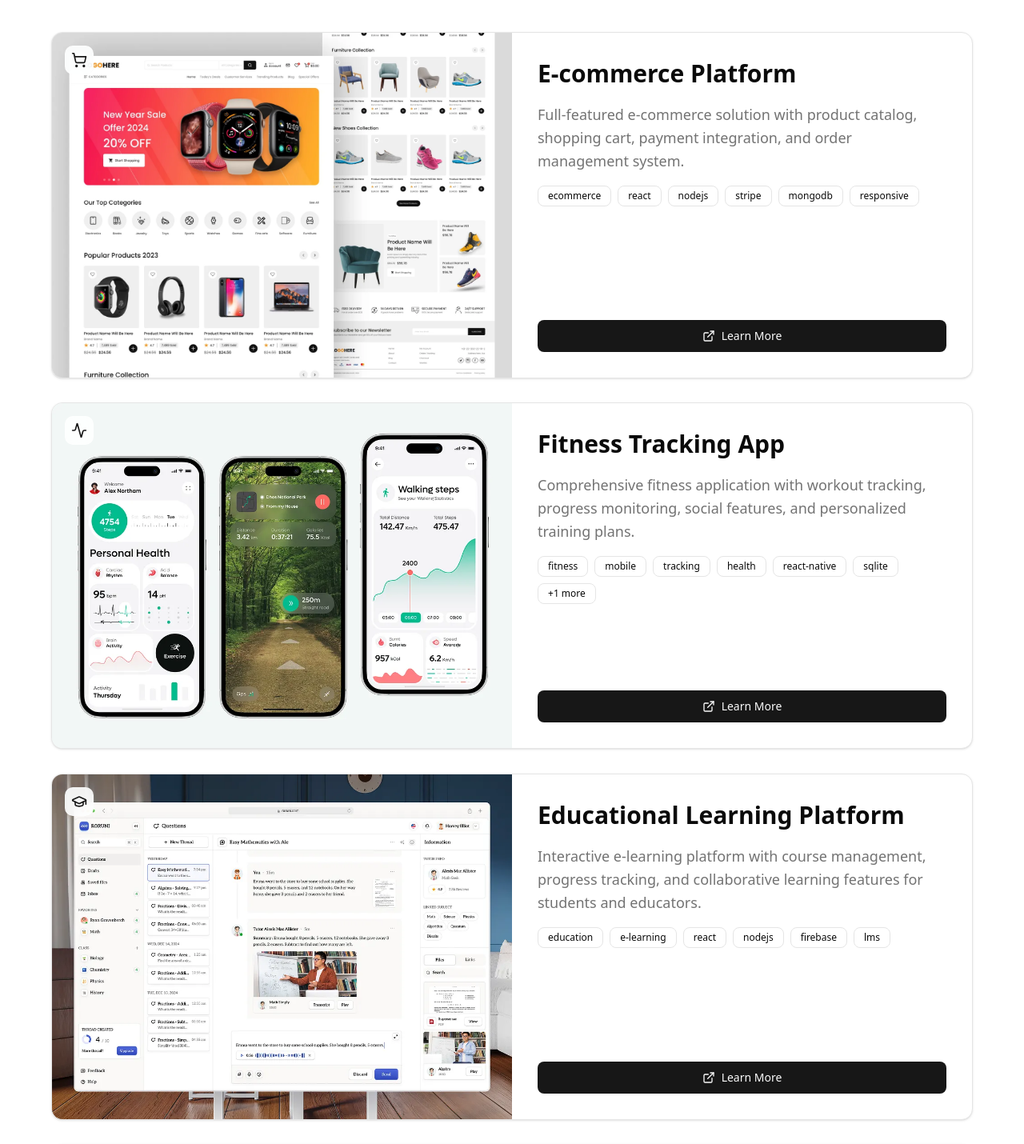
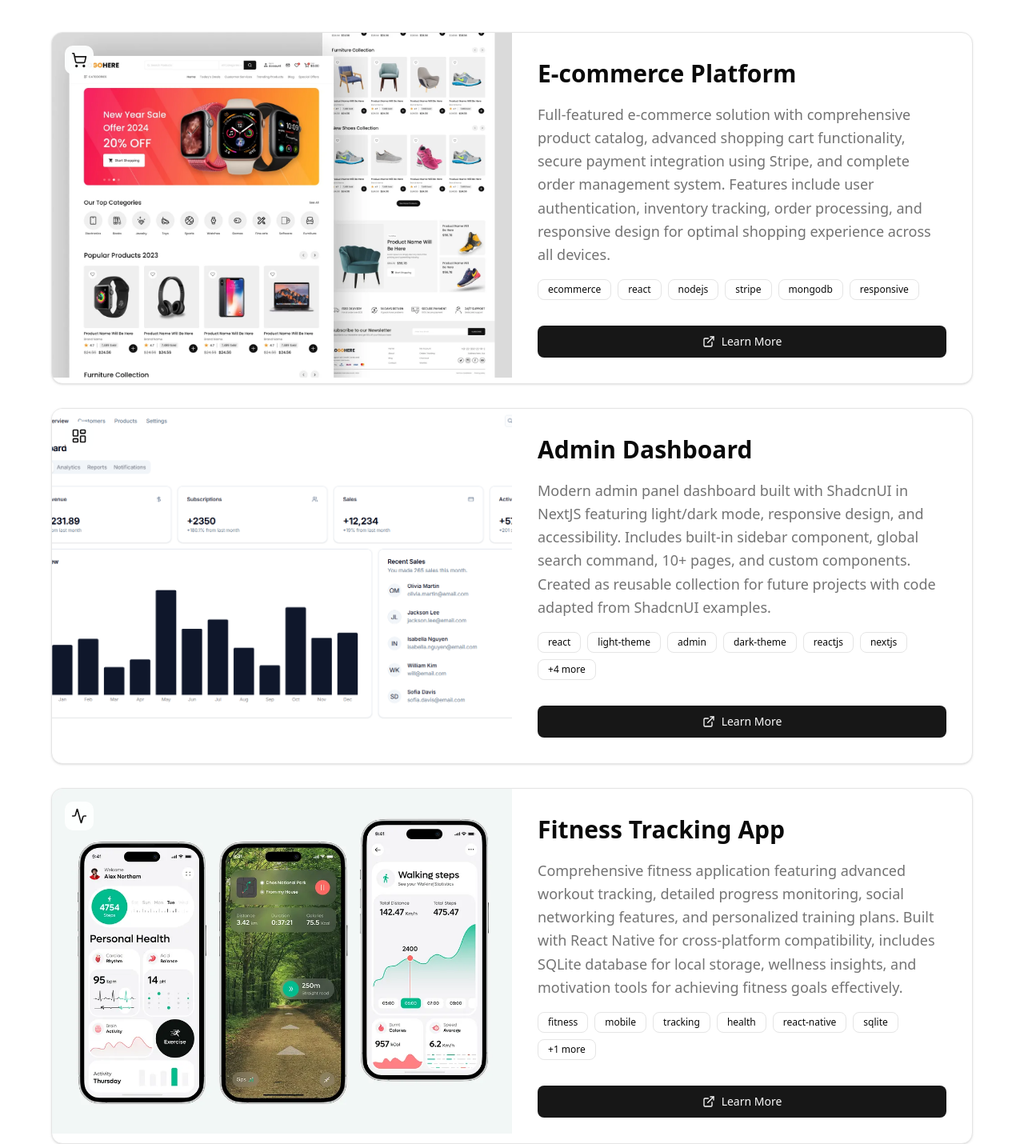
Before and after one commit to NafisRayan/NafisRayan-Portfolio, a Next.js app: page / in a window 1280 px wide. Shown: the part 2720-4150 px from the top of the page at 80% size. Built offline with nearby package versions, Linux system fonts and the light colour scheme.

Commit message:
Implement code changes to enhance functionality and improve performance

```diff
--- a/src/components/projects-section.tsx
+++ b/src/components/projects-section.tsx
@@ -4,13 +4,13 @@ import Image from "next/image"
 import { Card, CardContent, CardDescription, CardHeader, CardTitle } from "@/components/ui/card"
 import { Badge } from "@/components/ui/badge"
 import { Button } from "@/components/ui/button"
-import { ExternalLink, Github, Brain, Box, Eye, Smartphone, CreditCard, Activity, TrendingUp, Users, Gamepad2, ShoppingCart, GraduationCap } from "lucide-react"
+import { ExternalLink, Brain, Box, Eye, Smartphone, CreditCard, Activity, TrendingUp, Users, Gamepad2, ShoppingCart, GraduationCap, LayoutDashboard } from "lucide-react"
 import { useState, useEffect, useRef } from "react"
 
 const projects = [
 	{
 		title: "E-commerce Platform",
-		description: "Full-featured e-commerce solution with product catalog, shopping cart, payment integration, and order management system.",
+		description: "Full-featured e-commerce solution with comprehensive product catalog, advanced shopping cart functionality, secure payment integration using Stripe, and complete order management system. Features include user authentication, inventory tracking, order processing, and responsive design for optimal shopping experience across all devices.",
 		icon: ShoppingCart,
 		image: "/projects/E-commerce Platform.png",
 tags: ["ecommerce", "react", "nodejs", "stripe", "mongodb", "responsive"],
@@ -18,8 +18,17 @@ tags: ["ecommerce", "react", "nodejs", "stripe", "mongodb", "responsive"],
 		demoUrl: "#",
 	},
 	{
+		title: "Admin Dashboard",
+		description: "Modern admin panel dashboard built with ShadcnUI in NextJS featuring light/dark mode, responsive design, and accessibility. Includes built-in sidebar component, global search command, 10+ pages, and custom components. Created as reusable collection for future projects with code adapted from ShadcnUI examples.",
+		icon: LayoutDashboard,
+		image: "/projects/Admin Dashboard.png",
+		tags: ["react", "light-theme", "admin", "dark-theme", "reactjs", "nextjs", "admin-dashboard", "admin-panel", "shadcn-ui", "shadcn"],
+		sourceCode: "https://github.com/NafisRayan/AdminPanel-Shadcn",
+		demoUrl: "https://github.com/NafisRayan/AdminPanel-Shadcn",
+	},
+	{
 		title: "Fitness Tracking App",
-		description: "Comprehensive fitness application with workout tracking, progress monitoring, social features, and personalized training plans.",
+		description: "Comprehensive fitness application featuring advanced workout tracking, detailed progress monitoring, social networking features, and personalized training plans. Built with React Native for cross-platform compatibility, includes SQLite database for local storage, wellness insights, and motivation tools for achieving fitness goals effectively.",
 		icon: Activity,
 		image: "/projects/Fitness Tracking App.png",
 tags: ["fitness", "mobile", "tracking", "health", "react-native", "sqlite", "wellness"],
@@ -28,16 +37,16 @@ tags: ["fitness", "mobile", "tracking", "health", "react-native", "sqlite", "wel
 	},
 	{
 		title: "Educational Learning Platform",
-		description: "Interactive e-learning platform with course management, progress tracking, and collaborative learning features for students and educators.",
+		description: "Interactive e-learning platform with comprehensive course management system, detailed progress tracking, and collaborative learning features for students and educators. Built with React and NodeJS, includes Firebase integration, learning management system capabilities, assessment tools, and real-time communication features for enhanced education.",
 		icon: GraduationCap,
 		image: "/projects/ducational Learning Platform.png",
-tags: ["education", "e-learning", "react", "nodejs", "firebase", "lms"],
-		sourceCode: "#",
-		demoUrl: "#",
+		tags: ["education", "e-learning", "react", "nodejs", "firebase", "lms"],
+		sourceCode: "https://github.com/NafisRayan/EdTech",
+		demoUrl: "https://github.com/NafisRayan/EdTech",
 	},
 	{
 		title: "Social Media Dashboard",
-		description: "Unified social media management platform with content scheduling, analytics, engagement tracking, and multi-platform integration.",
+		description: "Unified social media management platform featuring advanced content scheduling, comprehensive analytics dashboard, engagement tracking across multiple platforms, and seamless API integrations. Provides content creators and businesses with powerful tools for managing their social media presence and analyzing performance metrics effectively.",
 		icon: Users,
 		image: "/projects/Social Media Dashboard.png",
 tags: ["social-media", "dashboard", "analytics", "content", "scheduling", "apis"],
@@ -46,7 +55,7 @@ tags: ["social-media", "dashboard", "analytics", "content", "scheduling", "apis"
 	},
 	{
 		title: "Ecommerce Flutter App",
-		description: "Modern cross-platform e-commerce mobile application built with Flutter, featuring product browsing, shopping cart, user profiles, and seamless shopping experience across iOS and Android.",
+		description: "Modern cross-platform e-commerce mobile application built with Flutter and Dart, featuring intuitive product browsing, advanced shopping cart functionality, comprehensive user profiles, and seamless shopping experience. Optimized for both iOS and Android platforms with responsive design and smooth performance across devices.",
 		icon: Smartphone,
 		image: "/projects/Ecommerce-Flutter.png",
 tags: ["flutter", "dart", "mobile", "ecommerce", "cross-platform", "ios", "android"],
@@ -55,7 +64,7 @@ tags: ["flutter", "dart", "mobile", "ecommerce", "cross-platform", "ios", "andro
 	},
 	{
 		title: "AI-Powered Customer Support",
-		description: "Intelligent customer support system with AI chatbots, automated ticket routing, and sentiment analysis for enhanced customer experience.",
+		description: "Intelligent customer support system featuring advanced AI chatbots, automated ticket routing, and sentiment analysis for enhanced customer experience. Built with React and NodeJS, includes natural language processing, machine learning algorithms, and real-time communication for improved customer service and support efficiency.",
 		icon: Brain,
 		image: "/projects/AI-Powered Customer Support.png",
 tags: ["ai", "nlp", "chatbot", "react", "nodejs", "machine-learning"],
@@ -64,7 +73,7 @@ tags: ["ai", "nlp", "chatbot", "react", "nodejs", "machine-learning"],
 	},
 	{
 		title: "Fintech Mobile App",
-		description: "Mobile financial application with account management, transaction history, budgeting tools, and secure payment processing.",
+		description: "Secure mobile financial application featuring comprehensive account management, detailed transaction history, advanced budgeting tools, and encrypted payment processing. Built with React Native and Supabase backend, includes banking integrations, financial analytics, security features, and user-friendly interface for seamless financial management experience.",
 		icon: Smartphone,
 		image: "/projects/Fintech Mobile App.png",
 tags: ["fintech", "react-native", "mobile", "payments", "security", "supabase", "banking"],
@@ -72,17 +81,17 @@ tags: ["fintech", "react-native", "mobile", "payments", "security", "supabase",
 		demoUrl: "#",
 	},
 	{
-		title: "Health Dashboard",
-		description: "Comprehensive health monitoring dashboard with AI insights, data visualization, and predictive analytics for personalized healthcare.",
+		title: "HealthCare Dashboard",
+		description: "Modern React-based healthcare web application built with Vite and Tailwind CSS for managing patient health data. Features interactive blood pressure charts, detailed diagnosis history, and comprehensive patient management tools. Utilizes Chart.js for data visualization with responsive design principles for optimal healthcare workflow.",
 		icon: Activity,
 		image: "/projects/Health Dashboard.png",
-tags: ["healthcare", "ai", "dashboard", "data-viz", "react", "mern","analytics"],
-		sourceCode: "#",
-		demoUrl: "#",
+		tags: ["healthcare", "react", "dashboard", "vite", "tailwind", "chartjs", "responsive", "patient-data"],
+		sourceCode: "https://github.com/NafisRayan/HealthCare-Dashboard",
+		demoUrl: "https://github.com/NafisRayan/HealthCare-Dashboard",
 	},
 	{
 		title: "Crypto Trading Platform",
-		description: "Advanced cryptocurrency trading platform with real-time market data, portfolio management, and secure transaction processing.",
+		description: "Advanced cryptocurrency trading platform featuring real-time market data, comprehensive portfolio management, and secure transaction processing. Built with React and WebSocket technology for live updates, includes blockchain integration, trading analytics, charting tools, and robust security measures for safe cryptocurrency trading experience.",
 		icon: CreditCard,
 		image: "/projects/Crypto Trading Platform.png",
 tags: ["crypto", "trading", "blockchain", "react", "websockets", "fintech"],
@@ -91,7 +100,7 @@ tags: ["crypto", "trading", "blockchain", "react", "websockets", "fintech"],
 	},
 	{
 		title: "AR Product Visualization",
-		description: "Augmented reality application for product visualization, allowing customers to view products in their real environment before purchase.",
+		description: "Innovative augmented reality application for immersive product visualization, allowing customers to view and interact with products in their real environment before making purchase decisions. Built with WebXR and ThreeJS technology for mobile devices, enhancing e-commerce experience through cutting-edge AR technology.",
 		icon: Eye,
 		image: "/projects/AR Product Visualization.png",
 tags: ["ar", "webxr", "threejs", "mobile", "ecommerce", "visualization"],
@@ -100,7 +109,7 @@ tags: ["ar", "webxr", "threejs", "mobile", "ecommerce", "visualization"],
 	},
 	{
 		title: "3D Product Configurator",
-		description: "An interactive 3D product visualization tool that allows users to customize and configure products in real-time with advanced rendering capabilities.",
+		description: "Interactive 3D product visualization tool enabling users to customize and configure products in real-time with advanced rendering capabilities. Built with ThreeJS and WebGL technology, features TypeScript integration, dynamic customization options, realistic rendering, and seamless user experience for product configuration and personalization workflows.",
 		icon: Box,
 		image: "/projects/3D Product Configurator.png",
 tags: ["threejs", "webgl", "3d", "react", "typescript", "customization"],
@@ -109,7 +118,7 @@ tags: ["threejs", "webgl", "3d", "react", "typescript", "customization"],
 	},
 	{
 		title: "Revenue Tracking App",
-		description: "Business intelligence dashboard for revenue tracking, financial analytics, and performance monitoring with real-time insights.",
+		description: "Comprehensive business intelligence dashboard for revenue tracking, advanced financial analytics, and performance monitoring with real-time insights. Features interactive charts, reporting tools, business metrics analysis, data visualization capabilities, and dashboard functionality for effective business decision-making and financial management strategies.",
 		icon: TrendingUp,
 		image: "/projects/Revenue Tracking and Management App.png",
 tags: ["analytics", "dashboard", "revenue", "business", "charts", "reporting"],
@@ -118,7 +127,7 @@ tags: ["analytics", "dashboard", "revenue", "business", "charts", "reporting"],
 	},
 	{
 		title: "Virtual Reality Game",
-		description: "Immersive VR gaming experience with interactive environments, physics simulation, and multiplayer capabilities.",
+		description: "Immersive virtual reality gaming experience featuring interactive 3D environments, realistic physics simulation, and engaging multiplayer capabilities. Built with WebXR and ThreeJS technology, includes advanced gaming mechanics, collision detection, real-time networking, and optimized performance for smooth VR gameplay across devices.",
 		icon: Gamepad2,
 		image: "/projects/Virtual Reality Game.png",
 tags: ["vr", "webxr", "gaming", "threejs", "physics", "multiplayer"],
@@ -226,6 +235,8 @@ export function ProjectsSection() {
 												>
 													<a
 														href={project.sourceCode}
+														target="_blank"
+														rel="noopener noreferrer"
 														className="flex items-center justify-center gap-2"
 													>
 														<ExternalLink className="h-3 w-3 sm:h-4 sm:w-4" />
```
Also changed, not shown: public/projects/Admin Dashboard.png (added), public/projects/Health Dashboard.png.
